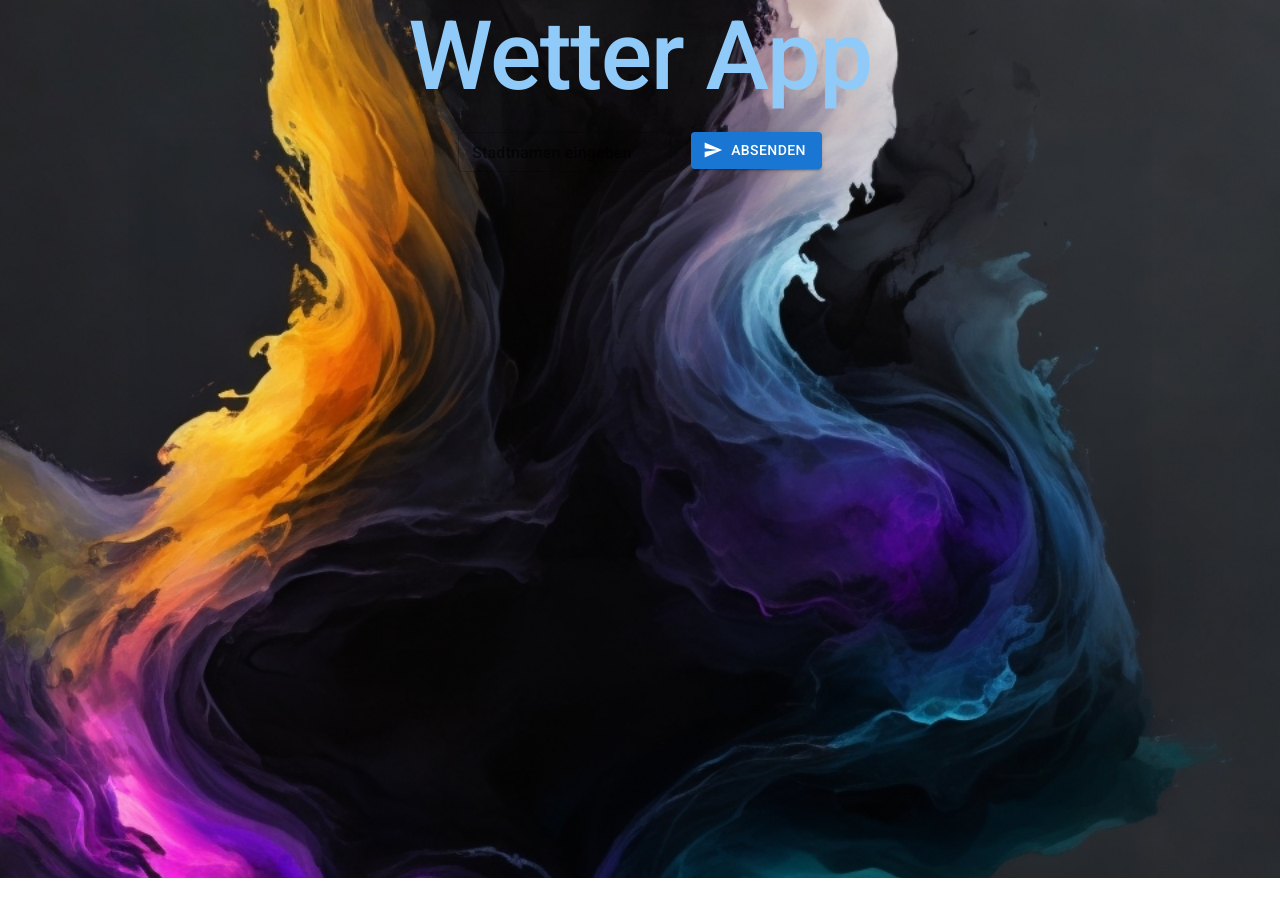
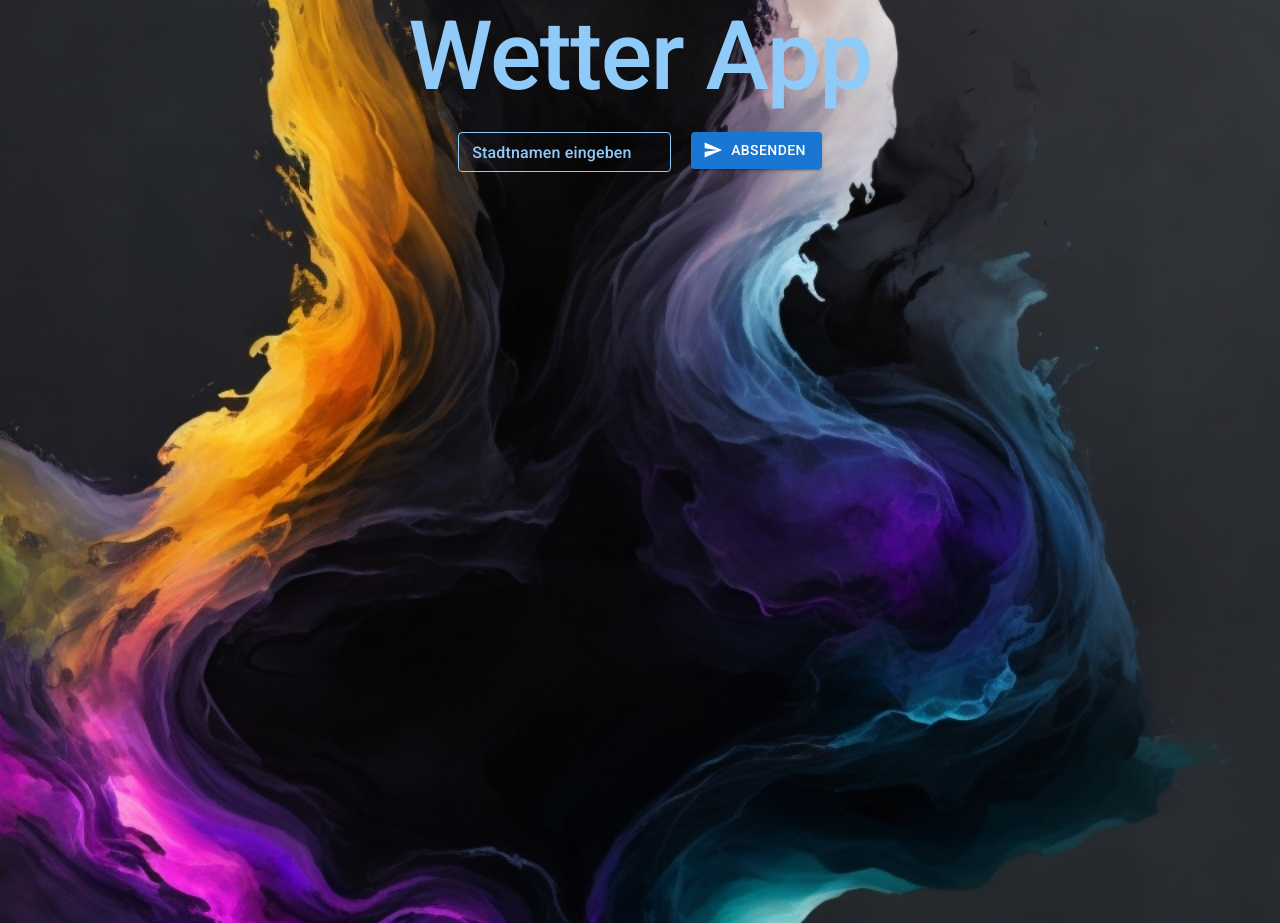
Before and after one commit to AndiBruehl/material-weather-app, a React (Create React App) app: page / in a window 1280 px wide. Before the commit the page ends 878 px from the top, so only its background shows below. Built offline with nearby package versions, Linux system fonts and the light colour scheme.

Commit message:
UpdateDesign

```diff
--- a/src/App.css
+++ b/src/App.css
@@ -36,3 +36,9 @@
     transform: rotate(360deg);
   }
 }
+
+.ein
+{
+color: #90caf9 !important;
+
+}
--- a/src/App.js
+++ b/src/App.js
@@ -20,6 +20,7 @@ const App = () => {
 
   const handleInputChange = (e) => {
     setCity(e.target.value);
+    setError(null); // Clear the error when user starts typing
   };
 
   const handleInputKeyPress = (e) => {
@@ -47,29 +48,57 @@ const App = () => {
   };
 
   return (
-    <div  style={{backgroundImage: `url(${img})`, backgroundRepeat: 'no-repeat', backgroundSize: 'cover', height: '878px' }} >
+    <div style={{ backgroundImage: `url(${img})`, backgroundRepeat: 'no-repeat', backgroundSize: 'cover', height: '923px' }} >
       <Container maxWidth="md" align="center">
         <div className="App">
           <Typography variant="h1" fontFamily="Roboto" style={{ marginBottom: '20px', color: '#90caf9' }}>
             Wetter App
           </Typography>
           <TextField
-          id="standard-basic"
+            InputProps={{
+              style: {
+                color: '#90caf9', // Hier die gewünschte Farbe für den Text im Textfeld angeben
+              },
+            }}
+            InputLabelProps={{
+              style: {
+                color: '#90caf9',
+              },
+            }}
+            sx={{
+              '& .MuiOutlinedInput-root': {
+                '& fieldset': {
+                  borderColor: '#90caf9',
+
+                },
+                '&:hover fieldset': {
+                  borderColor: '#f57c00',
+                },
+                '&:active fieldset': {
+                  borderColor: '#388e3c',
+                }
+              },
+            }}
+
+            error={Boolean(error)} // Apply error style if error exists
+            id="outlined-textarea"
+            className="ein"
             label="Stadtnamen eingeben"
             size="small"
             variant="outlined"
             value={city}
             onChange={handleInputChange}
             onKeyPress={handleInputKeyPress}
-          style={{color: '#90caf9'}}
+            helperText={error} // Display the error message as the helper text
+            color="primary" // Set the same color code as h1
           />
           <Button startIcon={<SendIcon />} variant="contained" onClick={getWeatherData} size="medium" style={{ marginLeft: '20px' }}>
             Absenden
           </Button>
 
-        <Stack spacing={2} sx={{ marginTop: '20px'}} direction= 'row'>
+          <Stack spacing={2} sx={{ marginTop: '20px' }} direction='row'>
             {weatherData.map((data, index) => (
-            <Card key={index} style={{ background: '#90caf9'}}>
+              <Card key={index} style={{ background: '#90caf9' }}>
                 <CardContent>
                   <Typography variant="h5">Wetterdaten für {data.name}</Typography>
                   <Typography variant="body1">Temperatur: {data.main.temp.toFixed(1)} °C</Typography>
@@ -79,8 +108,6 @@ const App = () => {
               </Card>
             ))}
           </Stack>
-
-        {error && <p>{error}</p>}
         </div>
       </Container>
     </div>
```
Lines whose indentation alone changed are shown as unchanged.
